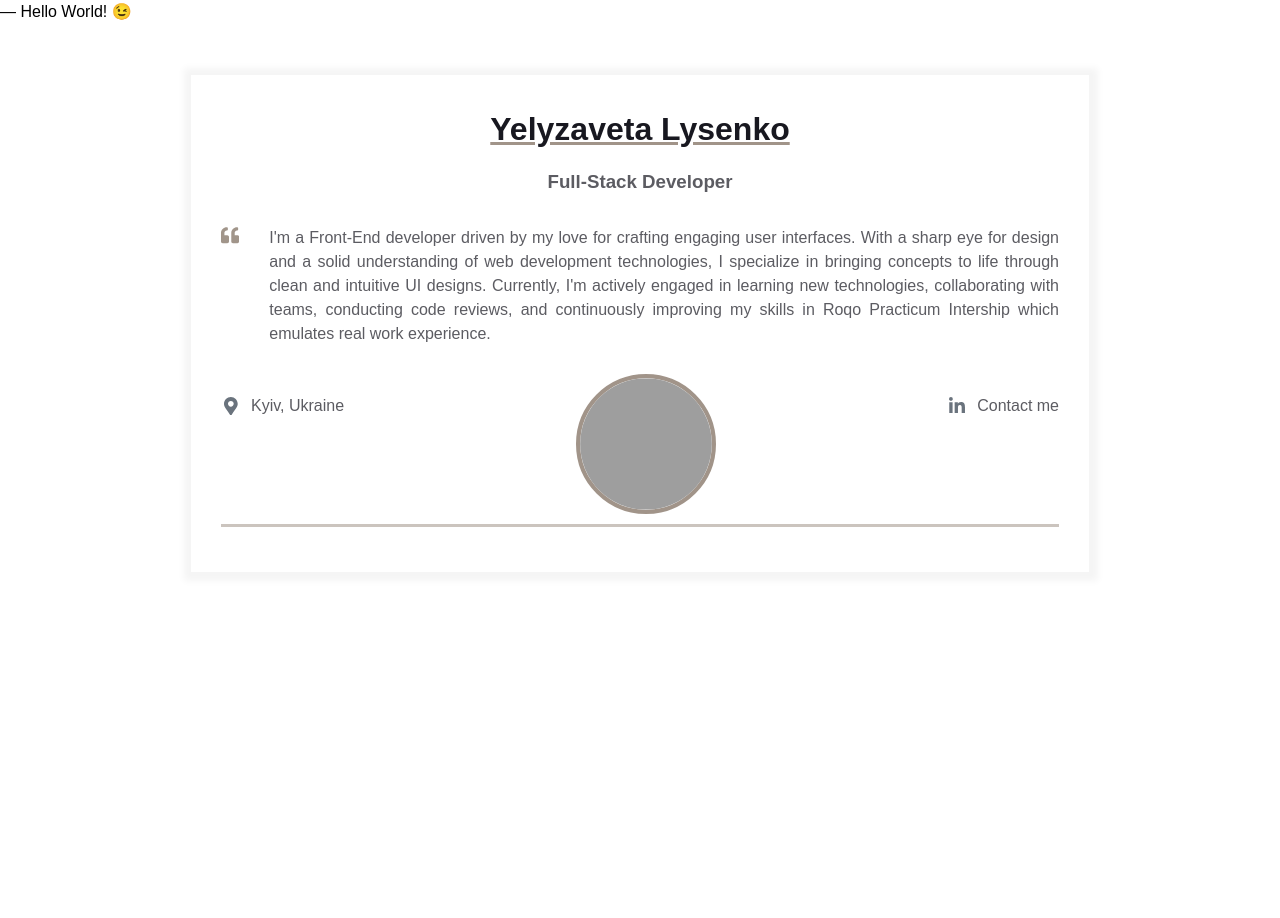
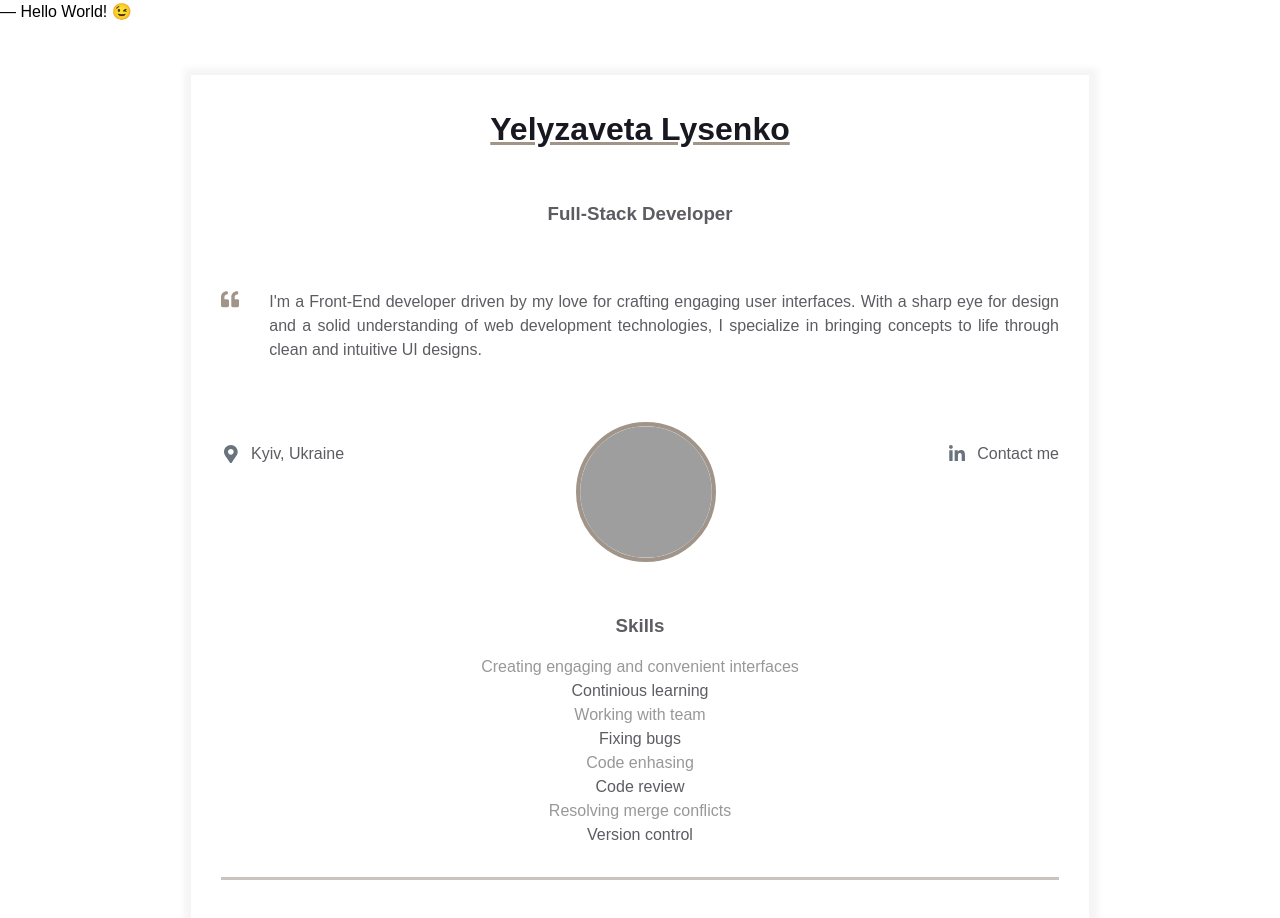
Before and after one commit to ElizaCalmau/homepage, a plain HTML site: page index.html in a window 1280 px wide. Before the commit the page ends 800 px from the top, so only its background shows below. Drawn offline with Linux system fonts and the light colour scheme; grey boxes are pictures that could not be loaded.

Commit message:
added skills, fixed styles

```diff
--- a/index.html
+++ b/index.html
@@ -15,7 +15,11 @@
             <h3 class="contact-info__sub-header">Full-Stack Developer</h3>
             <div class="intro">
               <div class="intro__icon-wrapper">
-                      <svg class="intro__icon" xmlns="http://www.w3.org/2000/svg" viewBox="0 0 512 512">
+                <svg
+                  class="intro__icon"
+                  xmlns="http://www.w3.org/2000/svg"
+                  viewBox="0 0 512 512"
+                >
                   <path
                     d="M464 256h-80v-64c0-35.3 28.7-64 64-64h8c13.3 0 24-10.7
                           24-24V56c0-13.3-10.7-24-24-24h-8c-88.4 0-160 71.6-160 160v240c0
@@ -27,14 +31,23 @@
                   ></path>
                 </svg>
               </div>
-                    <p class="intro_text">I'm a Front-End developer driven by my love for crafting engaging user interfaces. With a sharp eye for design and a solid understanding of web development technologies, I specialize in bringing concepts to life through clean and intuitive UI designs.
-                        Currently, I'm actively engaged in learning new technologies, collaborating with teams, conducting code reviews, and continuously improving my skills in Roqo Practicum Intership which emulates real work experience.</p>
+              <p class="intro_text">
+                I'm a Front-End developer driven by my love for crafting
+                engaging user interfaces. With a sharp eye for design and a
+                solid understanding of web development technologies, I
+                specialize in bringing concepts to life through clean and
+                intuitive UI designs.
+              </p>
             </div>
             <div class="contact_info_container fh">
               <div class="contact-info__block">
                 <a href="" rel="author" class="contact-info__item">
                   <div class="contact-info__item-icon-wrapper">
-                          <svg class="contact-info__item-icon" xmlns="http://www.w3.org/2000/svg" viewBox="0 0 384 512">
+                    <svg
+                      class="contact-info__item-icon"
+                      xmlns="http://www.w3.org/2000/svg"
+                      viewBox="0 0 384 512"
+                    >
                       <path
                         d="M172.268 501.67C26.97 291.031 0 269.413 0 192 0 85.961 85.961 0
                               192 0s192 85.961 192 192c0 77.413-26.97 99.031-172.268 309.67-9.535
@@ -48,19 +61,51 @@
               </div>
 
               <div class="contact-info__block contact-info__block--center">
-                  <img class="contact-info__avatar" src="./assets/avatar.jpg" alt="Avatar" />
+                <img
+                  class="contact-info__avatar"
+                  src="./assets/avatar.jpg"
+                  alt="Avatar"
+                />
               </div>
 
               <div class="contact-info__block">
-                    <a href="https://www.linkedin.com/in/yelyzaveta-lysenko-ab452b287/" rel="author" class="contact-info__item">
+                <a
+                  href="https://www.linkedin.com/in/yelyzaveta-lysenko-ab452b287/"
+                  rel="author"
+                  class="contact-info__item"
+                >
                   <div class="contact-info__item-icon-wrapper">
-                          <svg class="contact-info__item-icon" xmlns="http://www.w3.org/2000/svg" viewBox="0 0 448 512">
-                            <svg xmlns="http://www.w3.org/2000/svg" viewBox="0 0 448 512"><path d="M100.3 448H7.4V148.9h92.9zM53.8 108.1C24.1 108.1 0 83.5 0 53.8a53.8 53.8 0 0 1 107.6 0c0 29.7-24.1 54.3-53.8 54.3zM447.9 448h-92.7V302.4c0-34.7-.7-79.2-48.3-79.2-48.3 0-55.7 37.7-55.7 76.7V448h-92.8V148.9h89.1v40.8h1.3c12.4-23.5 42.7-48.3 87.9-48.3 94 0 111.3 61.9 111.3 142.3V448z"/></svg>
+                    <svg
+                      class="contact-info__item-icon"
+                      xmlns="http://www.w3.org/2000/svg"
+                      viewBox="0 0 448 512"
+                    >
+                      <svg
+                        xmlns="http://www.w3.org/2000/svg"
+                        viewBox="0 0 448 512"
+                      >
+                        <path
+                          d="M100.3 448H7.4V148.9h92.9zM53.8 108.1C24.1 108.1 0 83.5 0 53.8a53.8 53.8 0 0 1 107.6 0c0 29.7-24.1 54.3-53.8 54.3zM447.9 448h-92.7V302.4c0-34.7-.7-79.2-48.3-79.2-48.3 0-55.7 37.7-55.7 76.7V448h-92.8V148.9h89.1v40.8h1.3c12.4-23.5 42.7-48.3 87.9-48.3 94 0 111.3 61.9 111.3 142.3V448z"
+                        />
+                      </svg>
                     </svg>
                   </div>
                   <span>Contact me</span>
                 </a>
               </div>
+            </div>
+            <div class="skills">
+              <h3 class="skills__header">Skills</h3>
+              <ul class="skills__text">
+                <li>Creating engaging and convenient interfaces</li>
+                <li>Continious learning</li>
+                <li>Working with team</li>
+                <li>Fixing bugs</li>
+                <li>Code enhasing</li>
+                <li>Code review</li>
+                <li>Resolving merge conflicts</li>
+                <li>Version control</li>
+              </ul>
             </div>
           </div>
         </div>
--- a/styles.css
+++ b/styles.css
@@ -14,6 +14,7 @@
     --icon-color: #6a737d;
     --border-color: #77655561;;
     --text-decoration-color: #776555b0;;
+    --list-odd-item-color: #989898;
   }
 
   .container {
@@ -43,6 +44,9 @@
   }
 
   .resume__block {
+    display: flex;
+    flex-direction: column;
+    gap: 2em;
     border-bottom: 3px solid var(--border-color);
     padding-bottom: 30px;
     margin-bottom: 15px;
@@ -165,11 +169,18 @@
     color: var(--secondary-text-color);
     text-align: center;
     margin-bottom: 15px;
+    padding-top: 2em;
   }
 
   .skills__text {
     color: var(--secondary-text-color);
-    text-align: justify;
+    text-align: center;
+  }
+  li {
+    list-style-type: none;
+  }
+  li:nth-child(odd){
+    color: var(--list-odd-item-color);
   }
   .experiences {
     flex: 1 1 60%;
```
Lines whose indentation alone changed are shown as unchanged.
